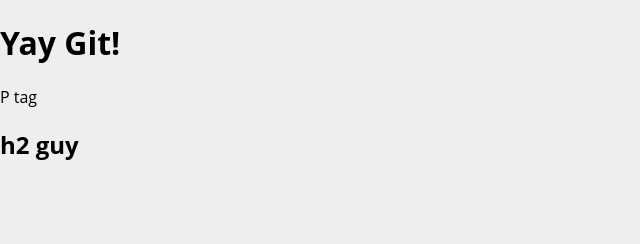
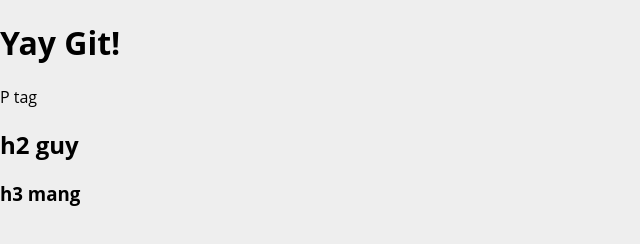
Before and after one commit to ArmandZentil/first-repo, a plain HTML site: page index.html in a window 1280 px wide. Shown: the whole page, without its empty margins (0-640 px from the left). Drawn offline with Linux system fonts and the light colour scheme.

Commit message:
added h3 tag

```diff
--- a/index.html
+++ b/index.html
@@ -14,6 +14,8 @@
 
 	<h2>h2 guy</h2>
 
+	<h3>h3 mang</h3>
+
 </body>
 <script src="scripts/main.js"></script>
 </html>
```
